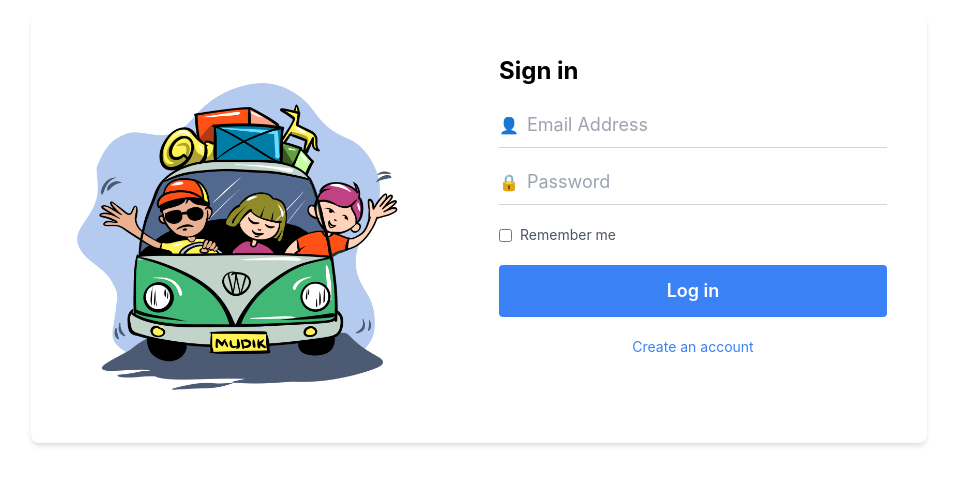
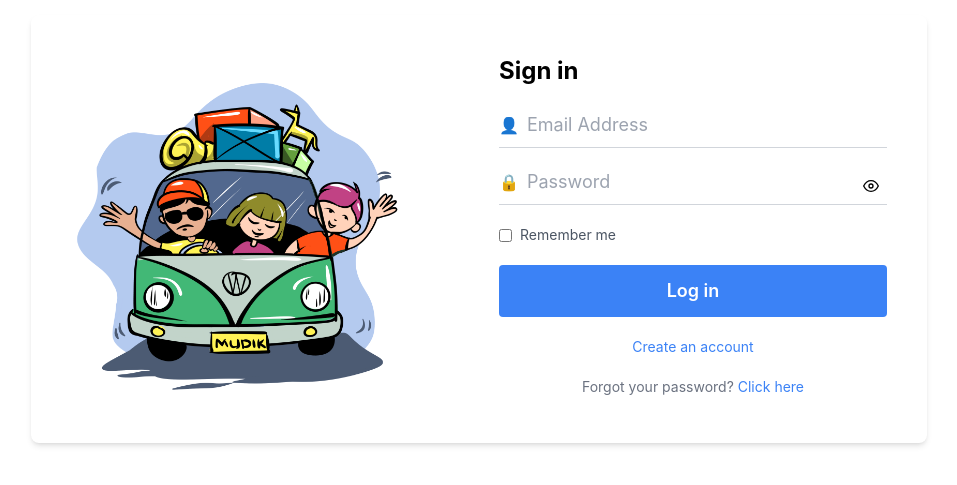
Before and after one commit to mdalishekh/Dock-OCR-AI, a React (Create React App) app: page /login in a window 1280 px wide. Shown: the part 171-656 px from the top of the page, without its empty margins (161-1118 px from the left). Built offline with nearby package versions, Linux system fonts and the light colour scheme.

Commit message:
upadte design

```diff
--- a/src/component/Registration.jsx
+++ b/src/component/Registration.jsx
@@ -226,9 +226,9 @@ const Registration = () => {
             )}
           </button>
         </form>
-        <p className="text-center mt-2.5 text-sm">
+        <h2 className="text-center text-blue-900 mt-2.5 text-sm">
           <a href="login">I am already a member</a>
-        </p>
+        </h2>
       </div>
       <div className="w-full md:w-[500px] text-center">
         <img src={image1} alt="Desk setup" className="max-w-full" />
--- a/src/component/SignIn.jsx
+++ b/src/component/SignIn.jsx
@@ -1,15 +1,18 @@
 import React, { useState } from 'react';
 import car from "../image/—Pngtree—illustration of fun mudik eid_9068973.png";
 import { useNavigate } from 'react-router-dom';
+import { FiEye, FiEyeOff } from 'react-icons/fi';
 
 const SignIn = () => {
   const [loading, setLoading] = useState(false);
-  const navigate = useNavigate();
+  const [showPassword, setShowPassword] = useState(false);
   const [formData, setFormData] = useState({
     email: '',
     password: '',
     agreeToTerms: false,
   });
+
+  const navigate = useNavigate();
 
   const handleChange = (e) => {
     const { name, value, type, checked } = e.target;
@@ -17,6 +20,10 @@ const SignIn = () => {
       ...prev,
       [name]: type === 'checkbox' ? checked : value,
     }));
+  };
+
+  const togglePasswordVisibility = () => {
+    setShowPassword(!showPassword);
   };
 
   const handleSubmit = async (e) => {
@@ -56,15 +63,16 @@ const SignIn = () => {
   };
 
   return (
-    <div className="flex flex-col md:flex-row justify-center items-center min-h-screen  p-4">
+    <div className="flex flex-col md:flex-row justify-center items-center min-h-screen p-4">
       <div className="flex flex-col md:flex-row bg-white rounded-lg shadow-md overflow-hidden max-w-4xl w-full">
-        <div className="hidden md:flex flex-1 items-center justify-center p-5 ">
+        <div className="hidden md:flex flex-1 items-center justify-center p-5">
           <img src={car} alt="illustration" className="w-full h-auto object-contain" />
         </div>
+
         <form className="flex-1 p-6 md:p-10 flex flex-col" onSubmit={handleSubmit}>
           <h2 className="text-2xl font-bold mb-6 text-center md:text-left">Sign in</h2>
 
-          <div className="flex items-center border-b border-gray-300 mb-5 pb-2 w-full">
+          <div className="flex items-center border-b border-gray-300 mb-5 pb-2 w-full relative">
             <span role="img" aria-label="user icon" className="mr-2">👤</span>
             <input
               type="email"
@@ -77,10 +85,10 @@ const SignIn = () => {
             />
           </div>
 
-          <div className="flex items-center border-b border-gray-300 mb-5 pb-2 w-full">
+          <div className="flex items-center border-b border-gray-300 mb-5 pb-2 w-full relative">
             <span role="img" aria-label="lock icon" className="mr-2">🔒</span>
             <input
-              type="password"
+              type={showPassword ? 'text' : 'password'}
               name="password"
               value={formData.password}
               onChange={handleChange}
@@ -88,6 +96,13 @@ const SignIn = () => {
               className="flex-1 border-none outline-none text-lg"
               required
             />
+            <button
+              type="button"
+              onClick={togglePasswordVisibility}
+              className="absolute right-0 mr-2 top-1/2 transform -translate-y-1/2"
+            >
+              {showPassword ? <FiEyeOff /> : <FiEye />}
+            </button>
           </div>
 
           <div className="flex items-center mb-5">
@@ -123,6 +138,10 @@ const SignIn = () => {
           <div className="text-center text-blue-500 text-sm">
             <a href="/signup">Create an account</a>
           </div>
+
+          <div className="text-center text-gray-500 text-sm mt-5">
+            Forgot your password? <a className="text-blue-500" href="/forget-password">Click here</a>
+          </div>
         </form>
       </div>
     </div>
```
